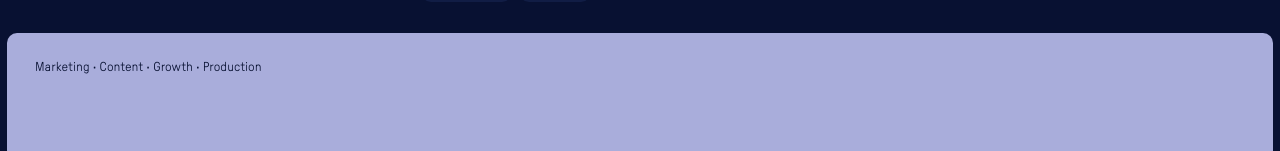
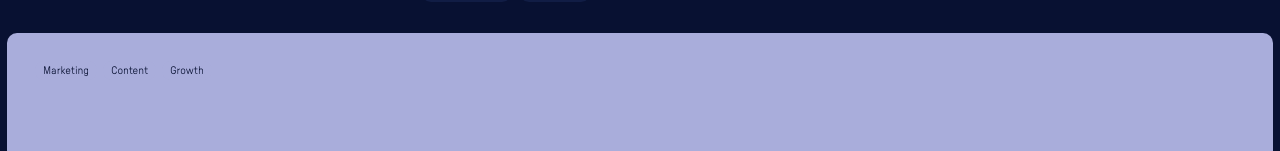
Before and after one commit to cedarandcactus/burgama-site-14.5, a Next.js app: page /work in a window 1280 px wide. Shown: the part 398-549 px from the top of the page. Built offline with nearby package versions, Linux system fonts and the light colour scheme.

Commit message:
feat: limit and format project disciplines display in ProjectCard component

```diff
--- a/components/project-card.tsx
+++ b/components/project-card.tsx
@@ -47,7 +47,16 @@ export function ProjectCard({
         <span className="absolute inset-0 bg-navy/65 transition-colors duration-500 group-hover:bg-navy/52" />
       ) : null}
 
-      <span className="t-ui relative z-10">{project.disciplines.join(' · ')}</span>
+      <span className="relative z-10 flex flex-wrap gap-1.5">
+        {project.disciplines.slice(0, 3).map((discipline) => (
+          <span
+            key={discipline}
+            className="rounded-sm bg-periwinkle px-2 py-1 font-sans text-[11px] leading-none text-navy"
+          >
+            {discipline}
+          </span>
+        ))}
+      </span>
 
       <span className="relative z-10 flex flex-col gap-3">
         <span className={`${TITLE[size]} block`}>{project.title}</span>
```
